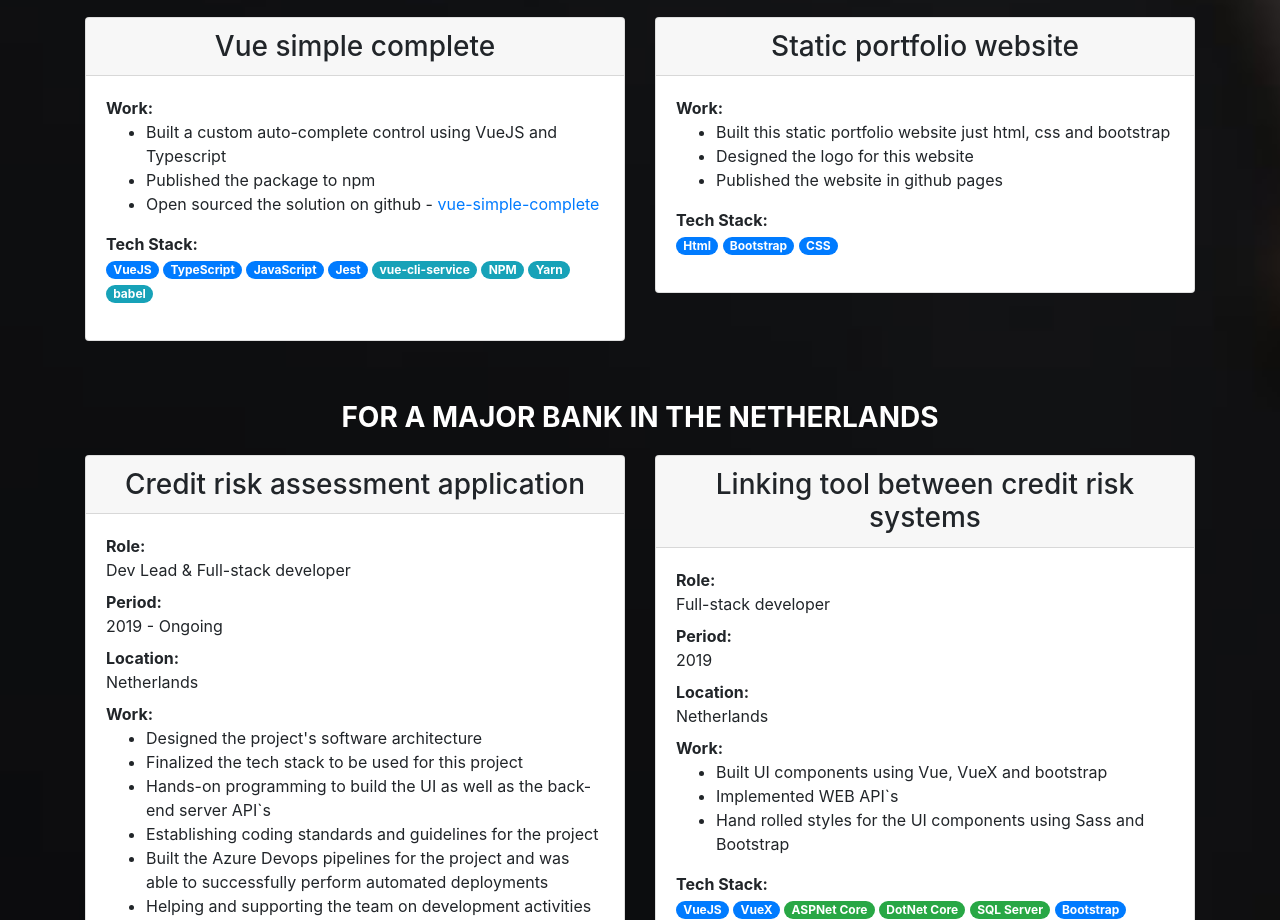
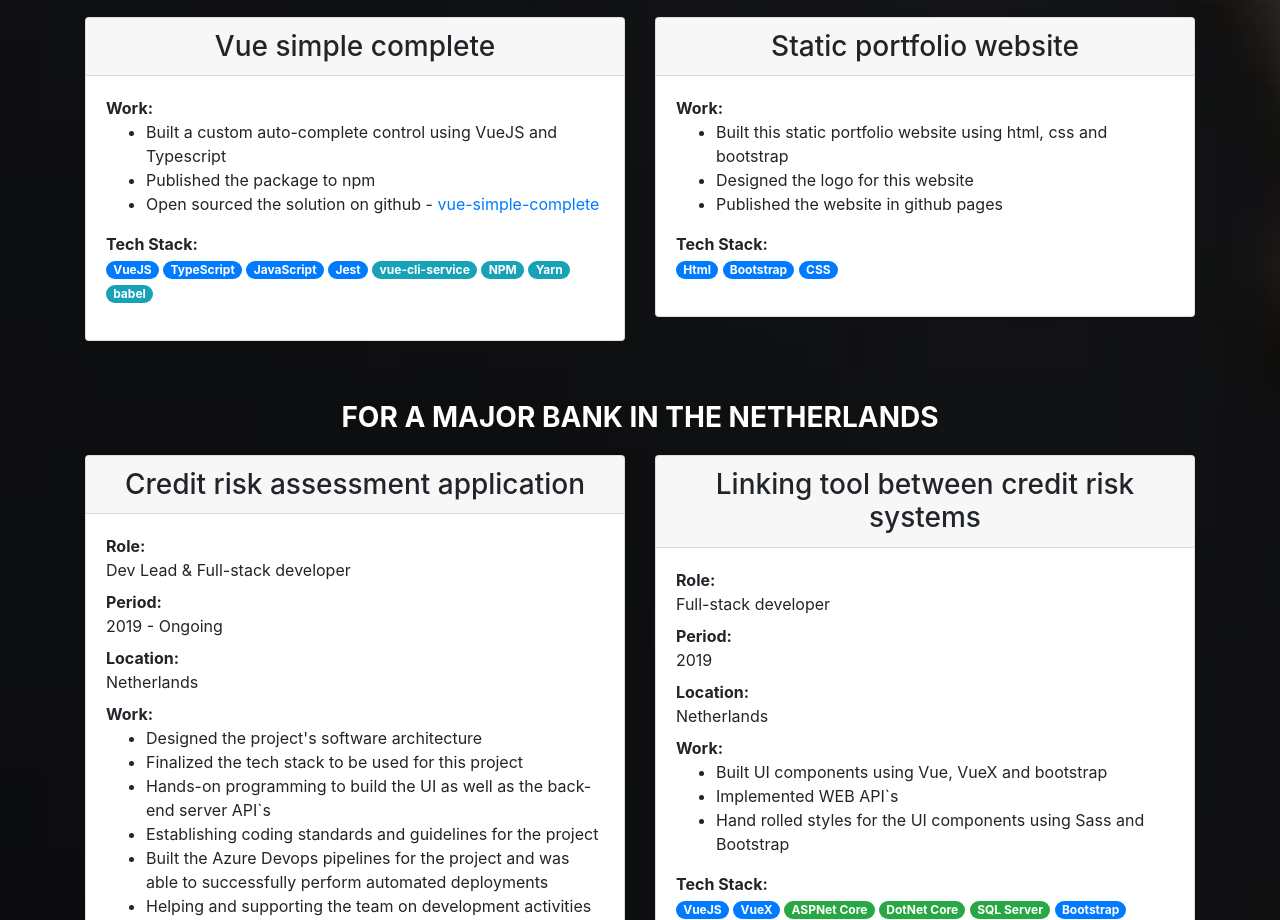
Before and after one commit to rohitkvv/my-static-website, a plain HTML site: page docs/projects.html in a window 1280 px wide. Shown: the part 957-1877 px from the top of the page. Drawn offline with nearby package versions, Linux system fonts and the light colour scheme.

Commit message:
Updated the content

```diff
--- a/docs/projects.html
+++ b/docs/projects.html
@@ -103,7 +103,7 @@
                                 <dt>Work:</dt>
                                 <dd>
                                     <ul>
-                                        <li>Built this static portfolio website just html, css and bootstrap</li>
+                                        <li>Built this static portfolio website using html, css and bootstrap</li>
                                         <li>Designed the logo for this website</li>
                                         <li>Published the website in github pages</li>
                                     </ul>
```
